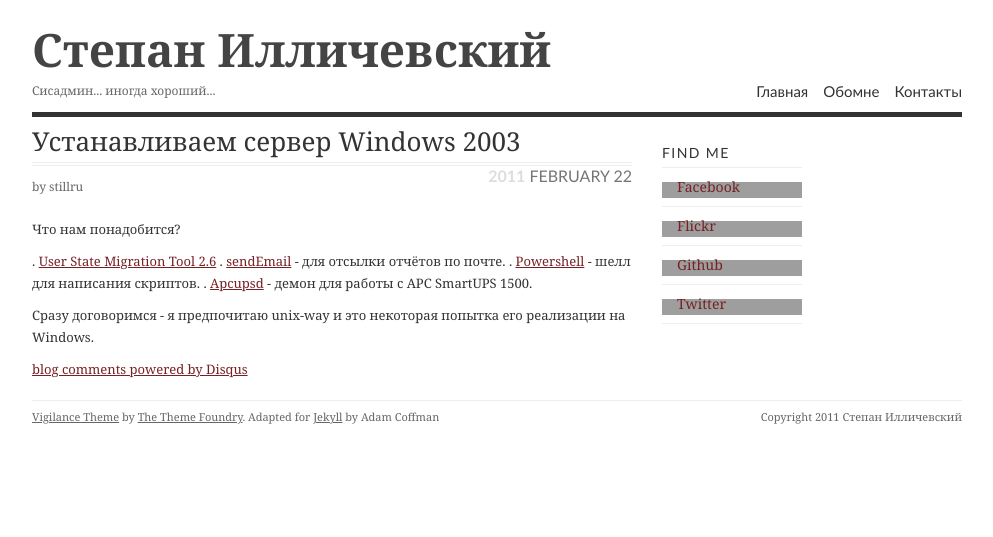
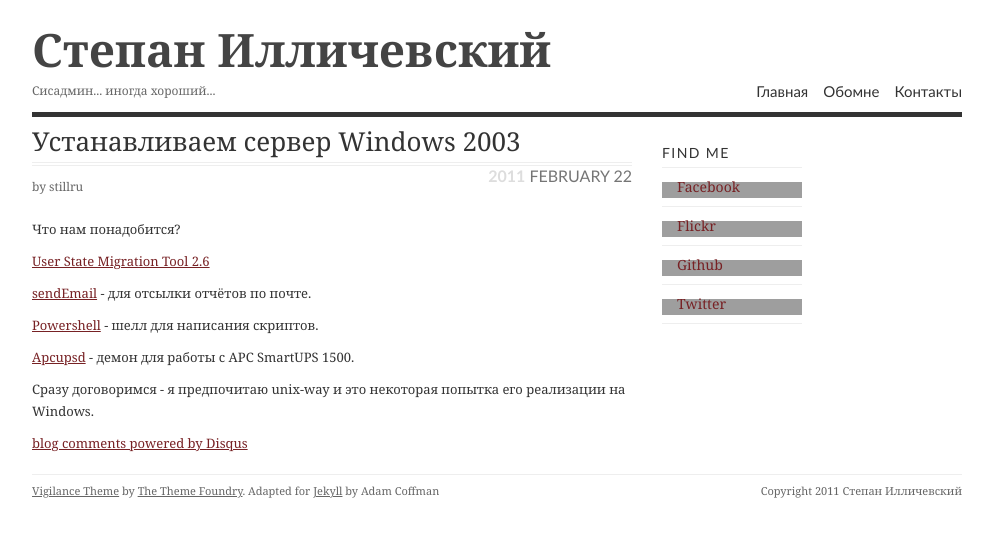
Before and after one commit to stillru/stillru.github.io, a Jekyll site: the page built from _posts/2011-02-22-Ustonavlivaem-server-2003.md, in a window 1280 px wide, cut to the strip 0-537 px from the top of the page. Shown: the whole strip, without its empty margins (143-1136 px from the left). Built offline with Jekyll 4.4.1, drawn with Linux system fonts in a browser that asks for light colours; comment, search, counter and statistics services are not loaded; grey boxes are pictures that could not be loaded.

Commit message:
publishing

```diff
--- a/_posts/2011-02-22-Ustonavlivaem-server-2003.md
+++ b/_posts/2011-02-22-Ustonavlivaem-server-2003.md
@@ -7,9 +7,12 @@ Category:
 ---
 Что нам понадобится?
 
-. <a href="http://goo.gl/xZXau">User State Migration Tool 2.6</a>
-. <a href="http://goo.gl/kssvp">sendEmail</a> - для отсылки отчётов по почте.
-. <a href="http://goo.gl/lmgC">Powershell</a> - шелл для написания скриптов.
-. <a href="http://goo.gl/4StQ7">Apcupsd</a> - демон для работы с APC SmartUPS 1500.
+<a href="http://goo.gl/xZXau">User State Migration Tool 2.6</a>
+
+<a href="http://goo.gl/kssvp">sendEmail</a> - для отсылки отчётов по почте.
+
+<a href="http://goo.gl/lmgC">Powershell</a> - шелл для написания скриптов.
+
+<a href="http://goo.gl/4StQ7">Apcupsd</a> - демон для работы с APC SmartUPS 1500.
 
 Сразу договоримся - я предпочитаю unix-way и это некоторая попытка его реализации на Windows.
```
